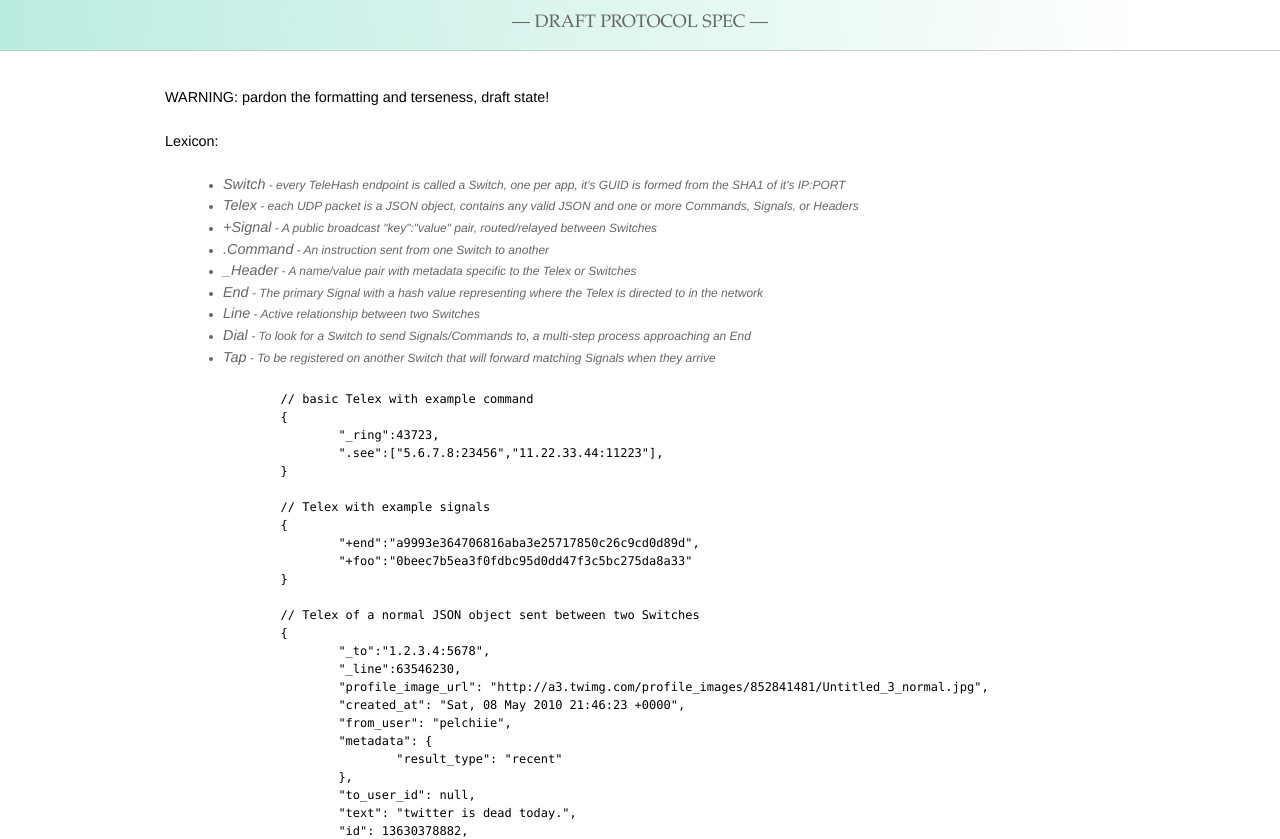
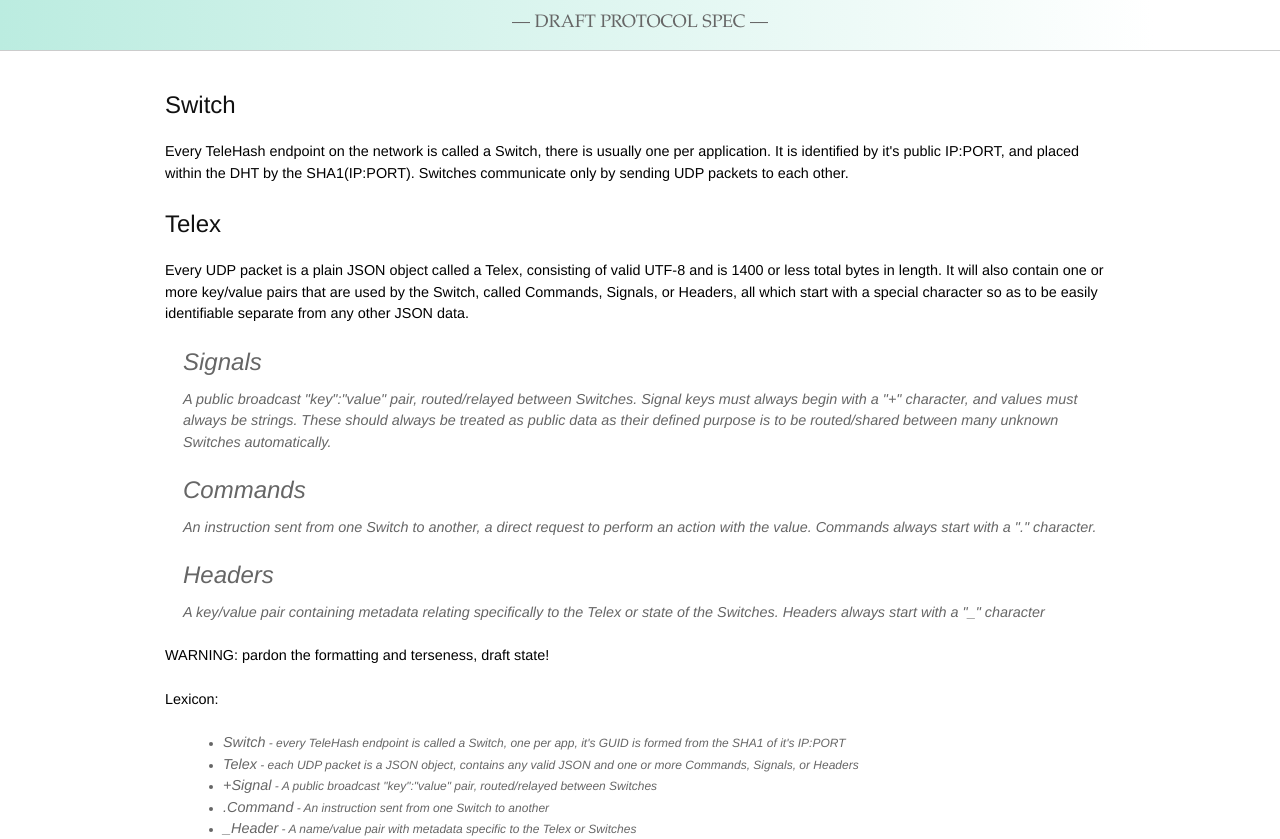
Before and after one commit to quartzjer/TeleHash, a plain HTML site: page org/proto.html in a window 1280 px wide. Shown: the part 227-1066 px from the top of the page. Drawn offline with Linux system fonts and the light colour scheme.

Commit message:
starting to clean up proto doc

```diff
--- a/org/proto.html
+++ b/org/proto.html
@@ -38,7 +38,24 @@
 <br><br>
 <div class="container">
 
+<h2>Switch</h2>
+<p>
+	Every TeleHash endpoint on the network is called a Switch, there is usually one per application.  It is identified by it's public IP:PORT, and placed within the DHT by the SHA1(IP:PORT). Switches communicate only by sending UDP packets to each other.
 
+<h2>Telex</h2>
+<p>
+	Every UDP packet is a plain JSON object called a Telex, consisting of valid UTF-8 and is 1400 or less total bytes in length. It will also contain one or more key/value pairs that are used by the Switch, called Commands, Signals, or Headers, all which start with a special character so as to be easily identifiable separate from any other JSON data.
+
+<blockquote>
+	<h4>Signals</h4>
+	<p>A public broadcast "key":"value" pair, routed/relayed between Switches.  Signal keys must always begin with a "+" character, and values must always be strings.  These should always be treated as public data as their defined purpose is to be routed/shared between many unknown Switches automatically.
+
+	<h4>Commands</h4>
+	<p>An instruction sent from one Switch to another, a direct request to perform an action with the value. Commands always start with a "." character.
+
+	<h4>Headers</h4>
+	<p>A key/value pair containing metadata relating specifically to the Telex or state of the Switches.  Headers always start with a "_" character
+</blockquote>
 	<p>WARNING: pardon the formatting and terseness, draft state!
 	<p>
 	<p>Lexicon:
```
